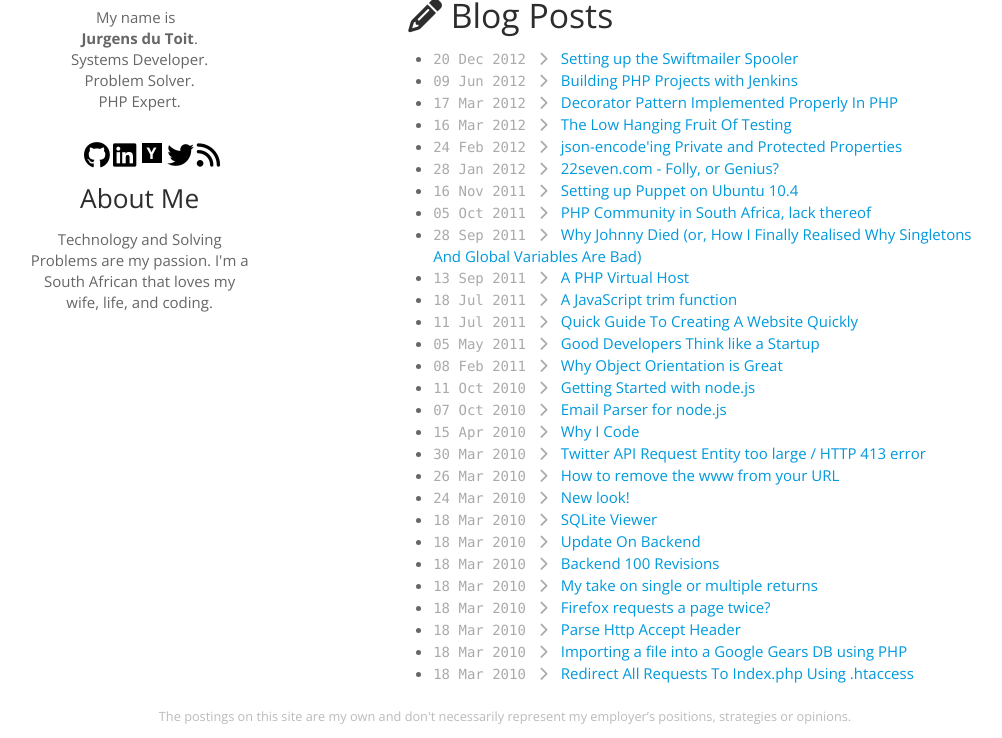
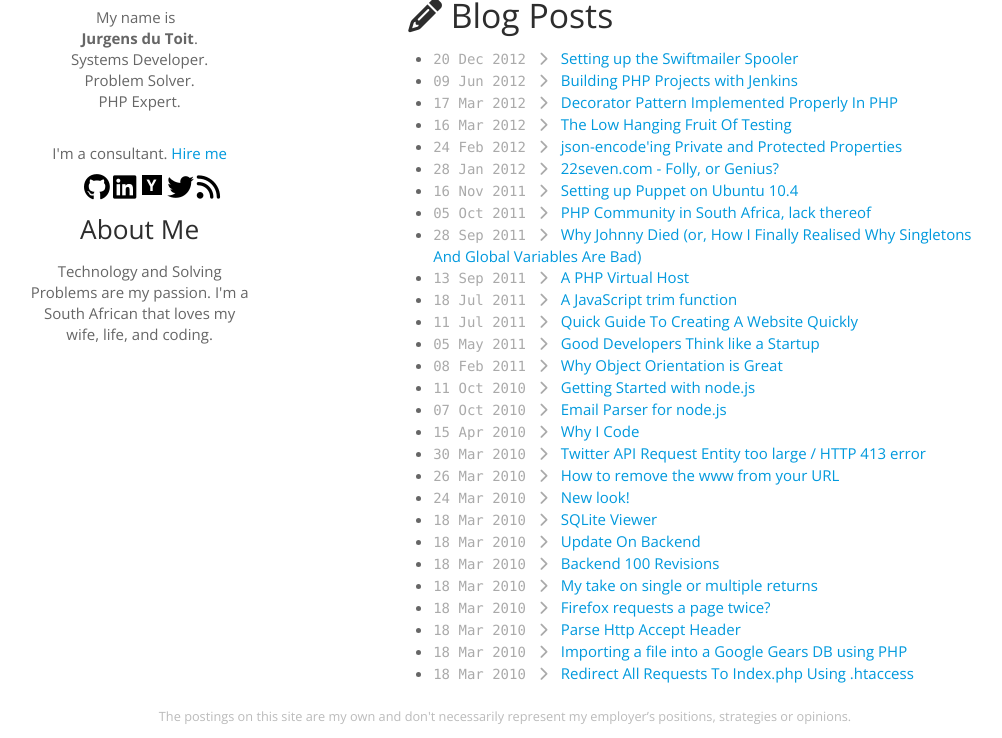
Before and after one commit to jrgns/jrgns.github.com, a Jekyll site: the page built from index.html, in a window 1280 px wide and 994 px high, cut to the strip 256-994 px from the top of the window. Shown: the whole strip, without its empty margins (135-1137 px from the left). Built offline with Jekyll 4.4.1, drawn with Linux system fonts in a browser that asks for light colours; nearby versions of some CDN libraries; library files that are not in the unit come from our copies; comment, search, counter and statistics services are not loaded.

Commit message:
Added call to action to default layout

```diff
--- a/_layouts/default.html
+++ b/_layouts/default.html
@@ -66,6 +66,7 @@
             Problem Solver.<br>
             PHP&nbsp;Expert.<br><br>
           </p>
+          <p>I'm a consultant. <a href="/hire-me.html">Hire me</a></p>
           <ul id="social">
             <li><a title="jrgns on Github" href="http://github.com/jrgns/"><i class="icon-github icon-large"></i></a></li>
             <li><a title="Jurgens du Toit on LinkedIn" href="http://za.linkedin.com/in/jrgns/"><i class="icon-linkedin-sign icon-large"></i></a></li>
```
